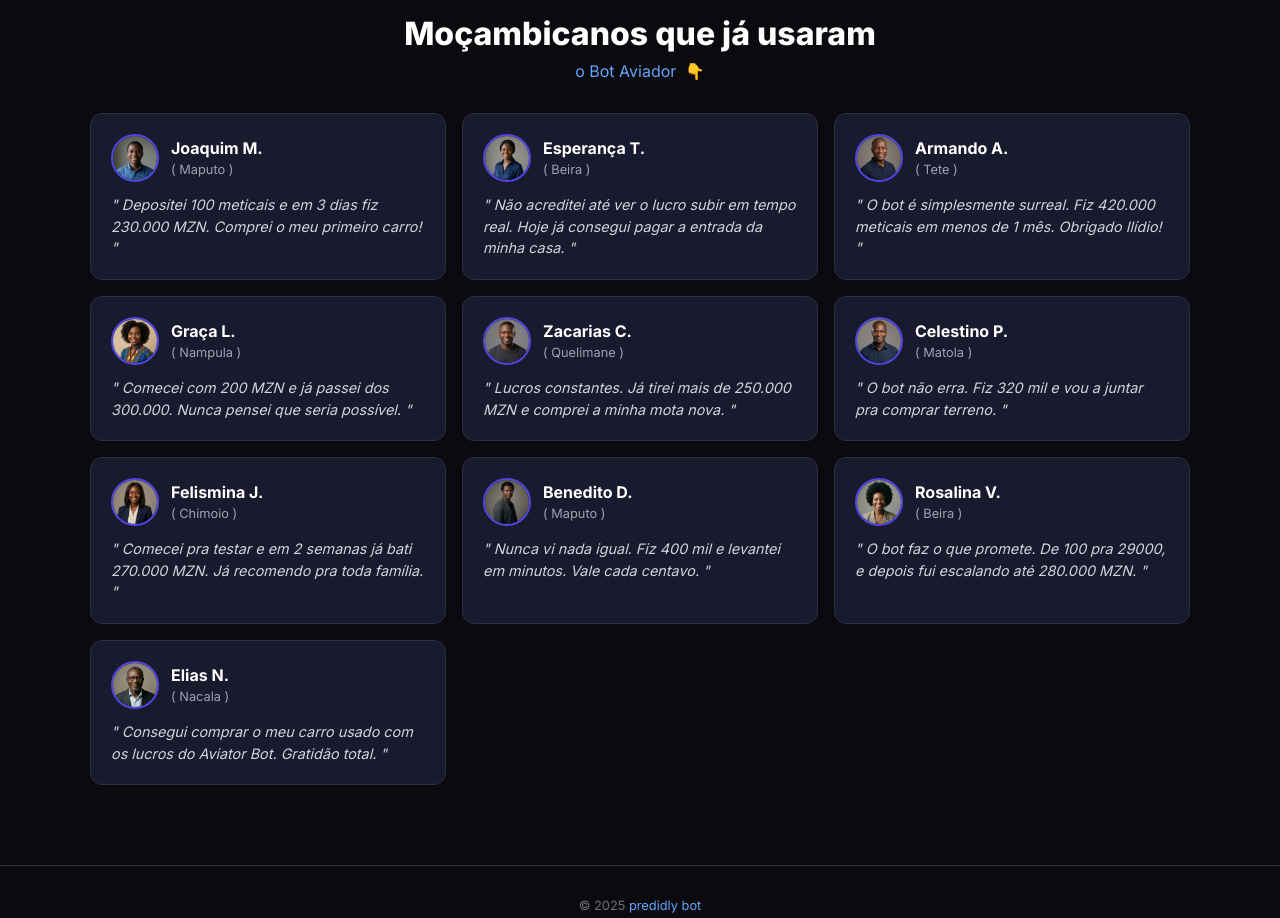
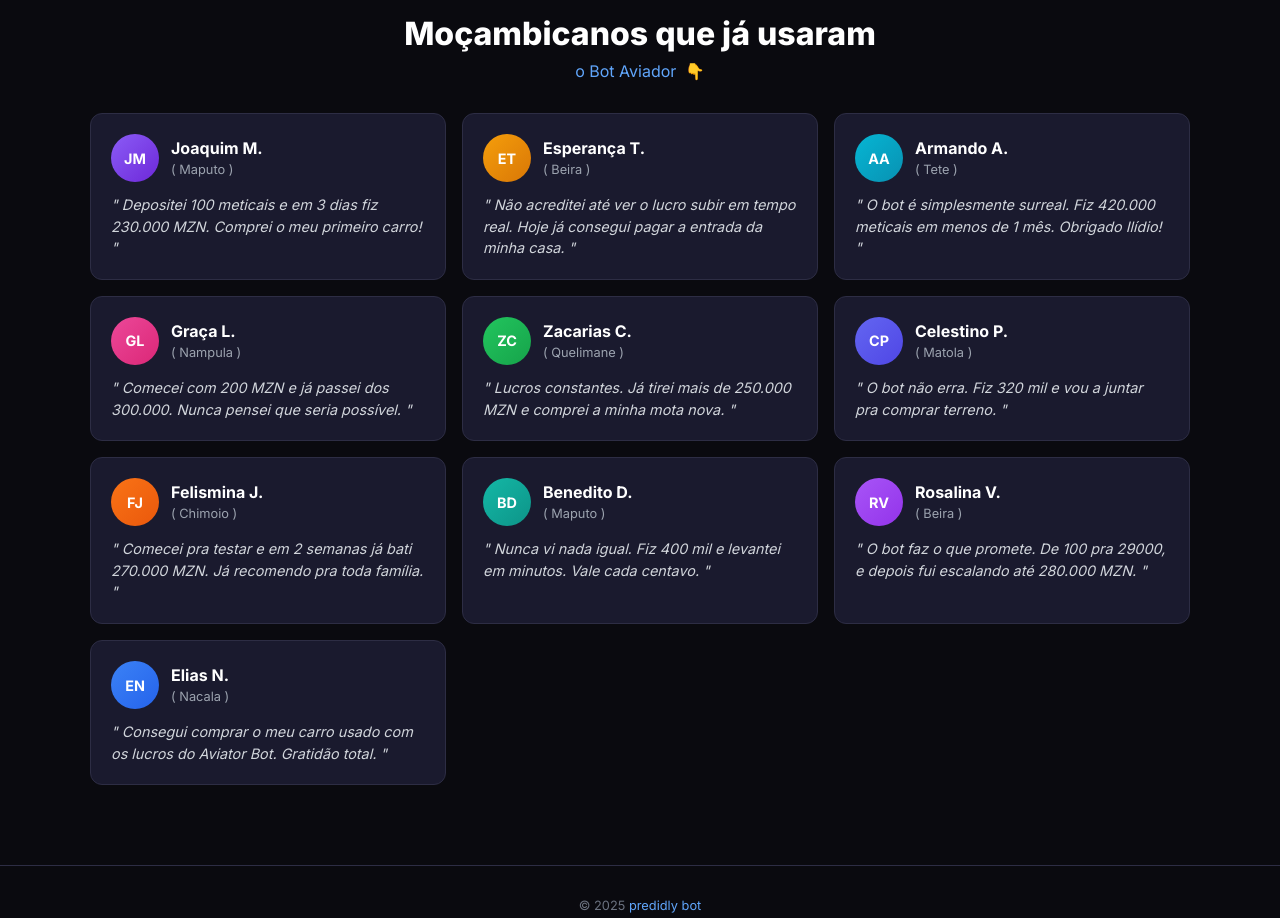
Before and after one commit to Gumballxnz/predidly-bot, a plain HTML site: page index.html in a window 1280 px wide. Shown: the part 1180-2098 px from the top of the page. Drawn offline with Linux system fonts and the light colour scheme.

Commit message:
fix: Removendo fotos de perfil, usando iniciais coloridas como no original

```diff
--- a/index.html
+++ b/index.html
@@ -618,9 +618,52 @@
             width: 48px;
             height: 48px;
             border-radius: 50%;
-            object-fit: cover;
-            border: 2px solid #4f46e5;
-            pointer-events: none;
+            display: flex;
+            align-items: center;
+            justify-content: center;
+            font-weight: 700;
+            font-size: 0.9rem;
+            color: white;
+        }
+
+        .avatar-jm {
+            background: linear-gradient(135deg, #8b5cf6, #6d28d9);
+        }
+
+        .avatar-et {
+            background: linear-gradient(135deg, #f59e0b, #d97706);
+        }
+
+        .avatar-aa {
+            background: linear-gradient(135deg, #06b6d4, #0891b2);
+        }
+
+        .avatar-gl {
+            background: linear-gradient(135deg, #ec4899, #db2777);
+        }
+
+        .avatar-zc {
+            background: linear-gradient(135deg, #22c55e, #16a34a);
+        }
+
+        .avatar-cp {
+            background: linear-gradient(135deg, #6366f1, #4f46e5);
+        }
+
+        .avatar-fj {
+            background: linear-gradient(135deg, #f97316, #ea580c);
+        }
+
+        .avatar-bd {
+            background: linear-gradient(135deg, #14b8a6, #0d9488);
+        }
+
+        .avatar-rv {
+            background: linear-gradient(135deg, #a855f7, #9333ea);
+        }
+
+        .avatar-en {
+            background: linear-gradient(135deg, #3b82f6, #2563eb);
         }
 
         .testimonial-info h3 {
@@ -828,7 +871,7 @@
             <!-- Joaquim M. -->
             <div class="testimonial-card">
                 <div class="testimonial-header">
-                    <img src="avatars/carlos.png" alt="Joaquim M." class="testimonial-avatar">
+                    <div class="testimonial-avatar avatar-jm">JM</div>
                     <div class="testimonial-info">
                         <h3>Joaquim M.</h3>
                         <span>( Maputo )</span>
@@ -841,7 +884,7 @@
             <!-- Esperança T. -->
             <div class="testimonial-card">
                 <div class="testimonial-header">
-                    <img src="avatars/helena.png" alt="Esperança T." class="testimonial-avatar">
+                    <div class="testimonial-avatar avatar-et">ET</div>
                     <div class="testimonial-info">
                         <h3>Esperança T.</h3>
                         <span>( Beira )</span>
@@ -854,7 +897,7 @@
             <!-- Armando A. -->
             <div class="testimonial-card">
                 <div class="testimonial-header">
-                    <img src="avatars/mario.png" alt="Armando A." class="testimonial-avatar">
+                    <div class="testimonial-avatar avatar-aa">AA</div>
                     <div class="testimonial-info">
                         <h3>Armando A.</h3>
                         <span>( Tete )</span>
@@ -867,7 +910,7 @@
             <!-- Graça L. -->
             <div class="testimonial-card">
                 <div class="testimonial-header">
-                    <img src="avatars/anabela.png" alt="Graça L." class="testimonial-avatar">
+                    <div class="testimonial-avatar avatar-gl">GL</div>
                     <div class="testimonial-info">
                         <h3>Graça L.</h3>
                         <span>( Nampula )</span>
@@ -880,7 +923,7 @@
             <!-- Zacarias C. -->
             <div class="testimonial-card">
                 <div class="testimonial-header">
-                    <img src="avatars/samuel.png" alt="Zacarias C." class="testimonial-avatar">
+                    <div class="testimonial-avatar avatar-zc">ZC</div>
                     <div class="testimonial-info">
                         <h3>Zacarias C.</h3>
                         <span>( Quelimane )</span>
@@ -893,7 +936,7 @@
             <!-- Celestino P. -->
             <div class="testimonial-card">
                 <div class="testimonial-header">
-                    <img src="avatars/eusebio.png" alt="Celestino P." class="testimonial-avatar">
+                    <div class="testimonial-avatar avatar-cp">CP</div>
                     <div class="testimonial-info">
                         <h3>Celestino P.</h3>
                         <span>( Matola )</span>
@@ -905,7 +948,7 @@
             <!-- Felismina J. -->
             <div class="testimonial-card">
                 <div class="testimonial-header">
-                    <img src="avatars/marta.png" alt="Felismina J." class="testimonial-avatar">
+                    <div class="testimonial-avatar avatar-fj">FJ</div>
                     <div class="testimonial-info">
                         <h3>Felismina J.</h3>
                         <span>( Chimoio )</span>
@@ -918,7 +961,7 @@
             <!-- Benedito D. -->
             <div class="testimonial-card">
                 <div class="testimonial-header">
-                    <img src="avatars/fernando.png" alt="Benedito D." class="testimonial-avatar">
+                    <div class="testimonial-avatar avatar-bd">BD</div>
                     <div class="testimonial-info">
                         <h3>Benedito D.</h3>
                         <span>( Maputo )</span>
@@ -931,7 +974,7 @@
             <!-- Rosalina V. -->
             <div class="testimonial-card">
                 <div class="testimonial-header">
-                    <img src="avatars/lucia.png" alt="Rosalina V." class="testimonial-avatar">
+                    <div class="testimonial-avatar avatar-rv">RV</div>
                     <div class="testimonial-info">
                         <h3>Rosalina V.</h3>
                         <span>( Beira )</span>
@@ -944,7 +987,7 @@
             <!-- Elias N. -->
             <div class="testimonial-card">
                 <div class="testimonial-header">
-                    <img src="avatars/jorge.png" alt="Elias N." class="testimonial-avatar">
+                    <div class="testimonial-avatar avatar-en">EN</div>
                     <div class="testimonial-info">
                         <h3>Elias N.</h3>
                         <span>( Nacala )</span>
```
Also changed, not shown: avatars/anabela.png (deleted), avatars/carlos.png (deleted), avatars/eusebio.png (deleted), avatars/fernando.png (deleted), avatars/helena.png (deleted), avatars/jorge.png (deleted), avatars/lucia.png (deleted), avatars/mario.png (deleted), avatars/marta.png (deleted), avatars/samuel.png (deleted).
